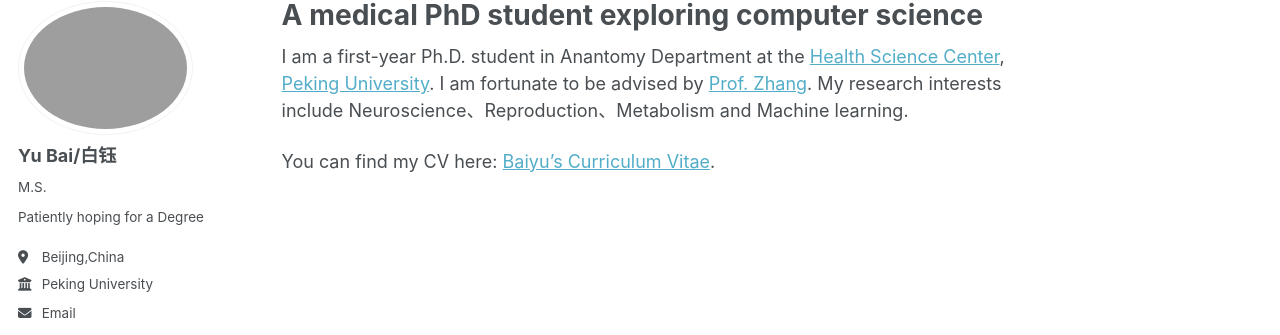
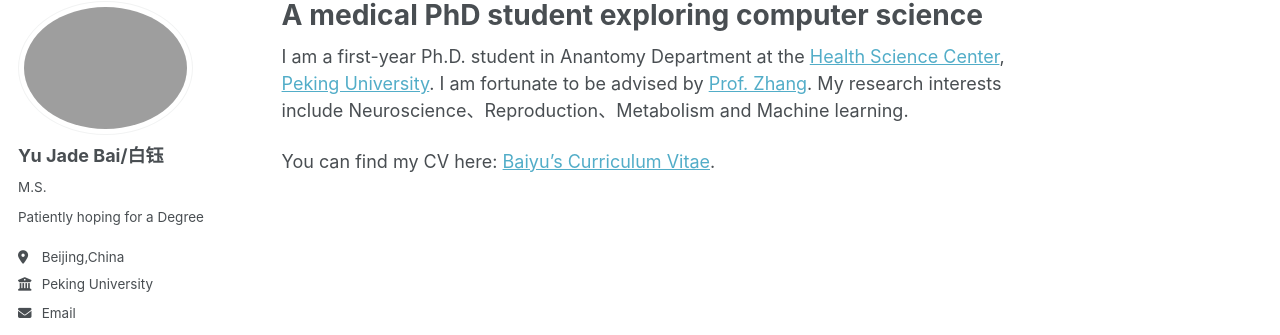
Before and after one commit to Baiyululu/Baiyululu.github.io, a Jekyll site: the page built from _pages/about.md, in a window 1280 px wide. Shown: the part 98-433 px from the top of the page. Built offline with Jekyll 4.4.1, drawn with Linux system fonts in a browser that asks for light colours; some web fonts are replaced; a script that is not in the unit is left out; a file with an impossible date is left out.

Commit message:
Update _config.yml

```diff
--- a/_config.yml
+++ b/_config.yml
@@ -24,7 +24,7 @@ repository               : "Baiyululu/Baiyululu.github.io"
 author:
   # Biographic information
   avatar           : "github头像.png"
-  name             : "Yu Bai/白钰"
+  name             : "Yu Jade Bai/白钰"
   pronouns         :  M.S.
   bio              : "Patiently hoping for a Degree"
   location         : "Beijing,China"
```
